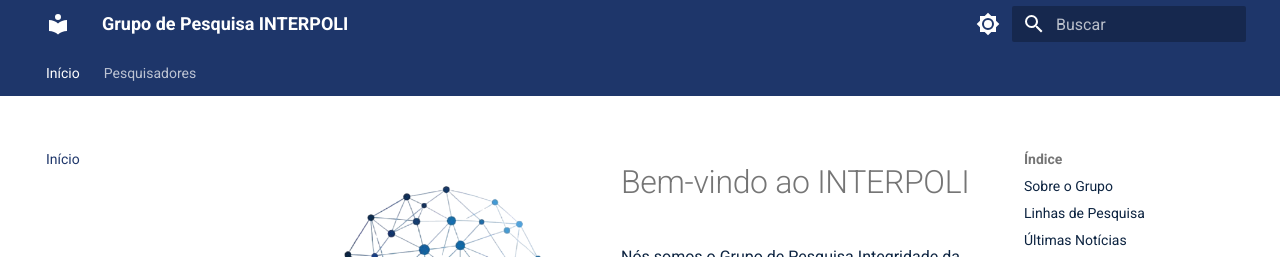
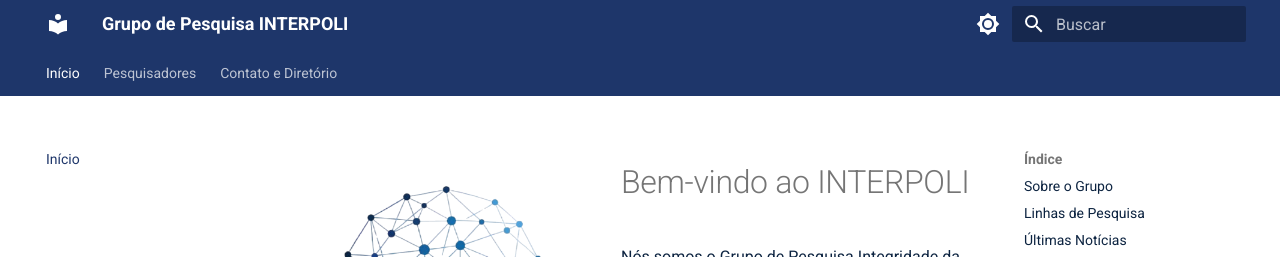
Before and after one commit to interpoli/interpoli.github.io, an MkDocs documentation site: the page built from docs/index.md, in a window 1280 px wide and 900 px high. Shown: the top 257 px of the window. Built offline with MkDocs 1.6.1 and Material for MkDocs 9.7.7, drawn with Linux system fonts in a browser that asks for light colours.

Commit message:
Update mkdocs.yml

```diff
--- a/mkdocs.yml
+++ b/mkdocs.yml
@@ -44,6 +44,7 @@
 nav:
   - Início: index.md
   - Pesquisadores: pesquisadores.md
+  - Contato e Diretório: contato.md
 
 # ==========================================================================
 # TODAS AS CONFIGURAÇÕES EXTRAS UNIFICADAS E COM O ESPAÇAMENTO CORRETO
@@ -58,11 +59,7 @@
     text: Roboto
     code: Roboto Mono
 
-  # Altera o texto de Copyright para o seu nome com destaque
-  copyright: |
-    <span style="font-size: 18px; font-weight: 700; letter-spacing: 0.5px; color: #ffffff;">ALVES</span>
-    <br>
-    <span style="font-size: 13px; opacity: 0.7;">Grupo de Pesquisa INTERPOLI</span>
+  copyright: "© Grupo de Pesquisa INTERPOLI, Todos os direitos reservados"
 
   # Adiciona os ícones de contato elegantes e organizados no canto inferior
   social:
```
